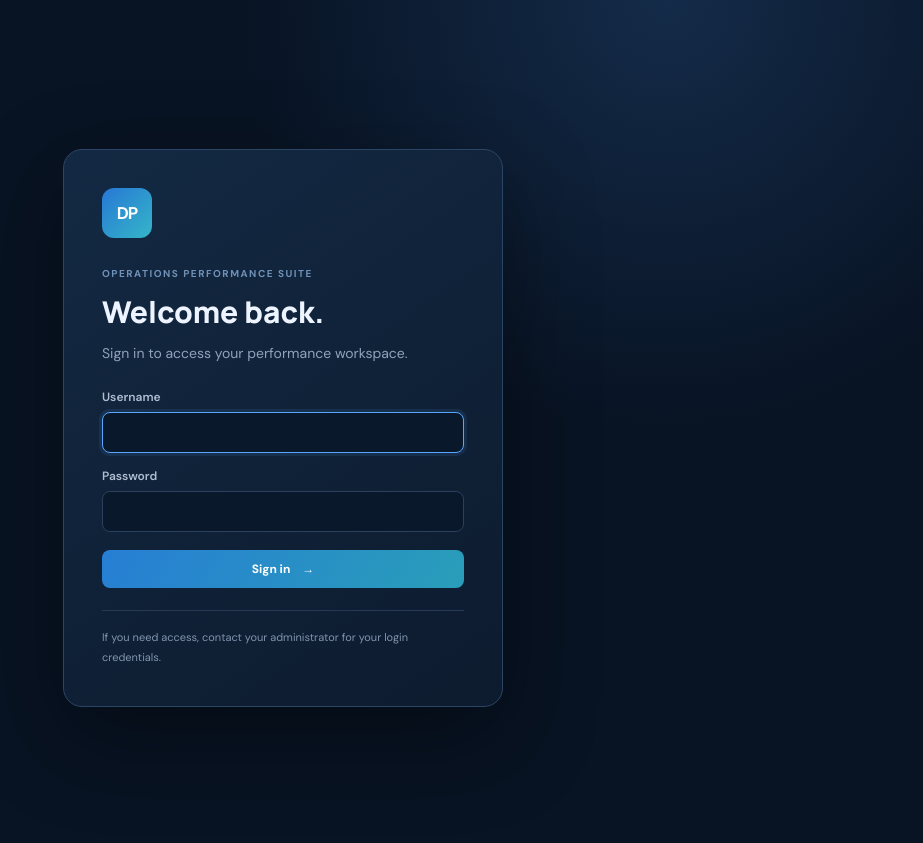
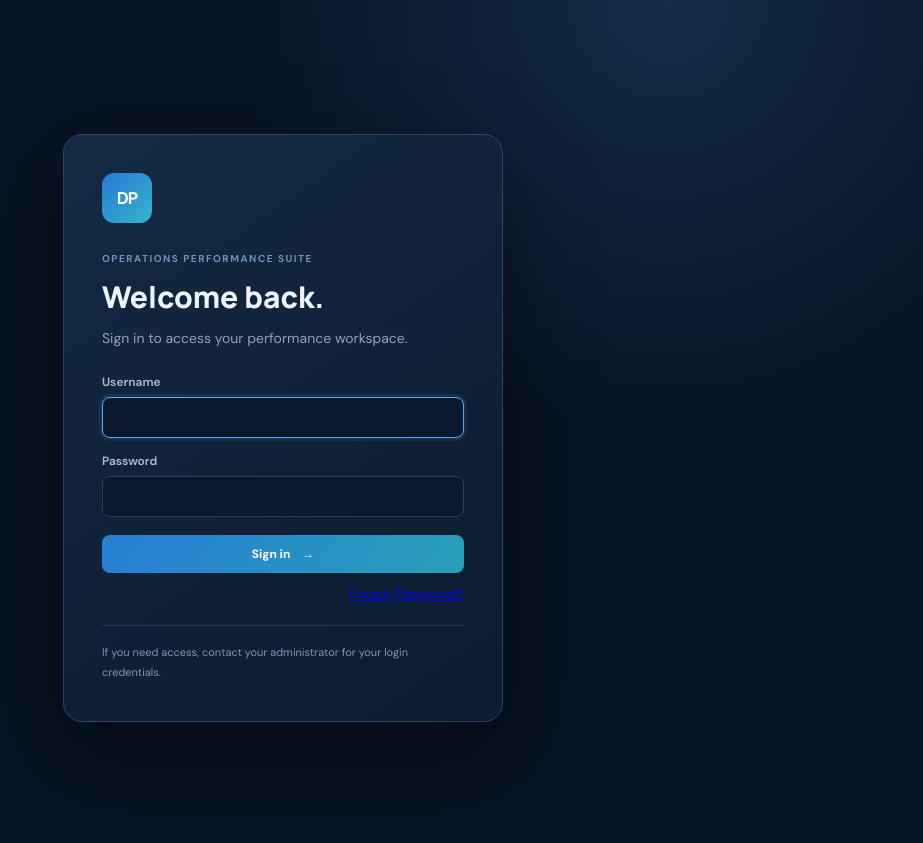
Before and after one commit to Srikanth-ops-code/agent-performance-tracking, a Flask app: page /login in a window 1280 px wide. Shown: the top 843 px of the page, without its empty margins (357-1280 px from the left). Run offline with Flask 3, Linux system fonts and the light colour scheme; some libraries are stand-ins or nearby versions.

Commit message:
Add Gmail-based forgot password link

```diff
--- a/templates/login.html
+++ b/templates/login.html
@@ -11,6 +11,7 @@
       <label>Password<input type="password" name="password" autocomplete="current-password" required></label>
       <button class="button full">Sign in <span>→</span></button>
     </form>
+    <p style="text-align:right;margin-top:12px"><a href="{{ url_for('forgot_password') }}">Forgot Password?</a></p>
     <div class="login-note">If you need access, contact your administrator for your login credentials.</div>
   </div>
 </div>
```
